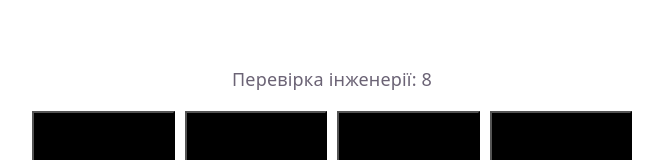
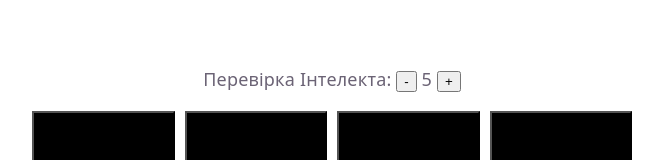
Before and after one commit to ArchiChikenLeg/great_brenayorr_riddles, a React (Vite) app: page / in a window 1280 px wide. Shown: the top 160 px of the page, without its empty margins (308-971 px from the left). Built offline with nearby package versions, Linux system fonts and the light colour scheme.

Commit message:
additionanddeduction

```diff
--- a/src/App.jsx
+++ b/src/App.jsx
@@ -20,7 +20,8 @@ function App() {
   )
 );
 
-const [ingeneeringCheck, setIngeneeringCheck] = useState(8);
+const [ingeneeringCheck, setIngeneeringCheck] = useState(5);
+const[modCheck,setModCheck]=useState(0);
 
 const handleClick = (row, col) => {
   setCells(prev => {
@@ -29,9 +30,9 @@ const handleClick = (row, col) => {
     return copy;
   });
   if (cells[row][col].value == "plus-one" && !cells[row][col].isOpen)
-    setIngeneeringCheck(ingeneeringCheck+1);
+    setModCheck(modCheck+1);
   if (cells[row][col].value == "plus-two" && !cells[row][col].isOpen)
-    setIngeneeringCheck(ingeneeringCheck+2);
+    setModCheck(modCheck+2);
 };
 
 const [isDMMode, setIsDMMode] = useState(false);
@@ -66,7 +67,7 @@ const generateNewMatrix = () => {
     row.map(value => ({ isOpen: false, value }))
   );
   setCells(newMatrix);
-  setIngeneeringCheck(8);
+  setModCheck(0);
 };
 const updateCell = (rowIndex, colIndex, newData) => {
   setCells(prev =>
@@ -107,7 +108,7 @@ const ShowNextFail = () =>{
 
   return (
     <>
-    <p>Перевірка інженерії: {ingeneeringCheck}</p>
+    <p>Перевірка Інтелекта: <button onClick={()=>setIngeneeringCheck(ingeneeringCheck-1)}>-</button>  {ingeneeringCheck+modCheck}  <button onClick={()=>setIngeneeringCheck(ingeneeringCheck+1)}>+</button></p>
        <div className="grid">
       {cells.map((row, rowIndex) =>
     row.map((cell, colIndex) => (
```
